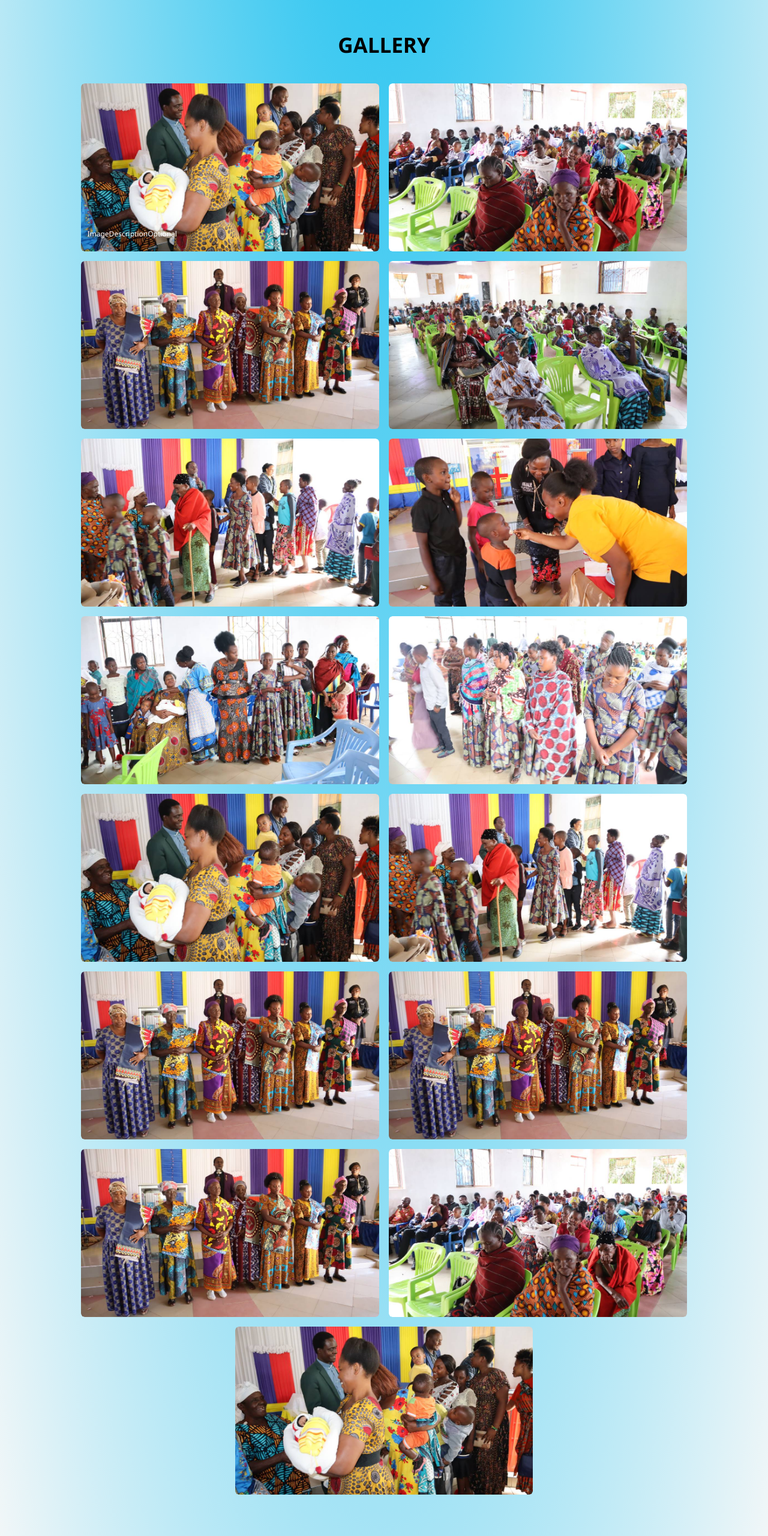
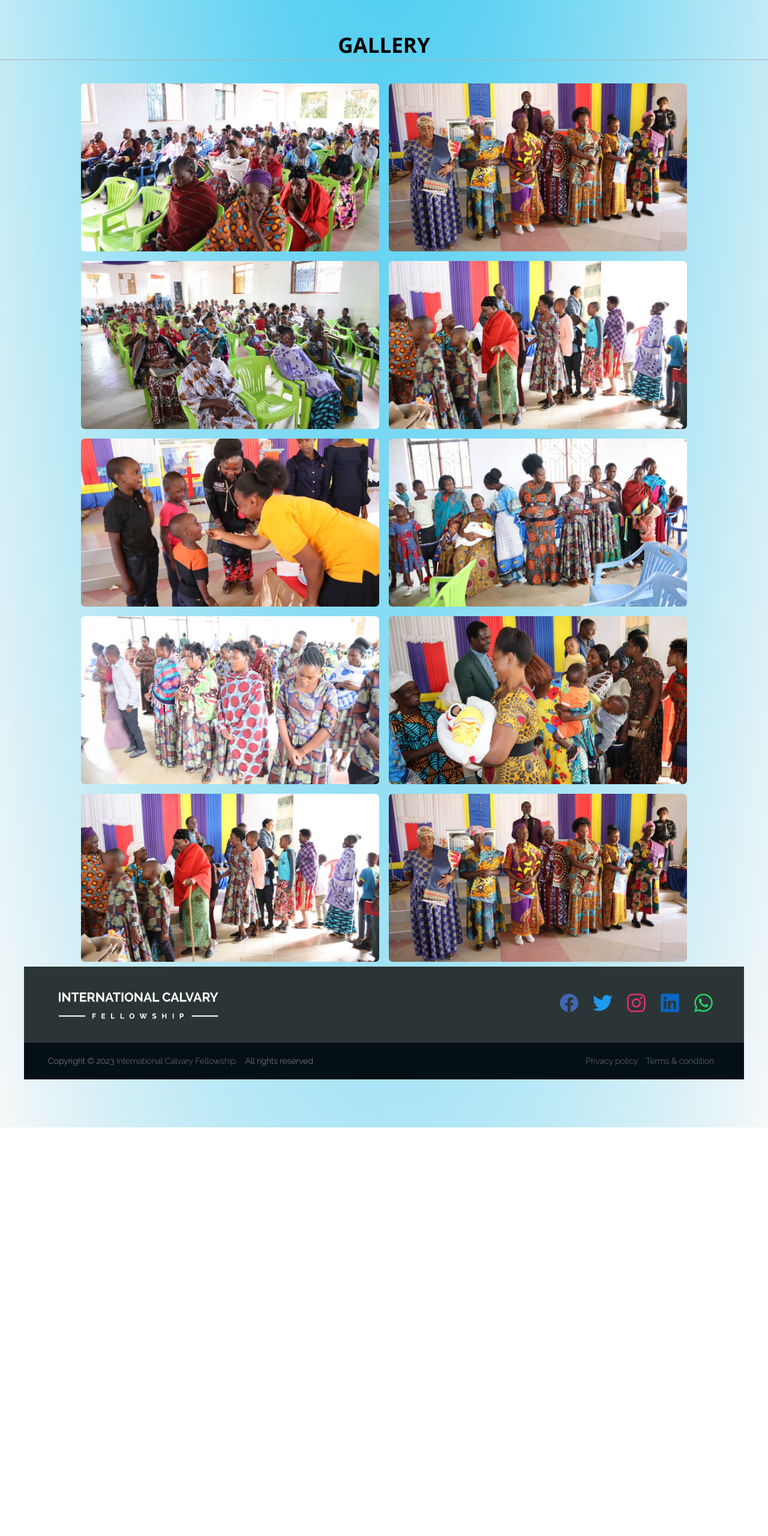
Before and after one commit to Chacha-A-Chacha/ic_f_deploy_ed, a plain HTML site: page index.html in a window 1280 px wide. Shown: the part 5380-7940 px from the top of the page at 60% size. After the commit the page ends 7259 px from the top, so only its background shows below. Drawn offline with nearby package versions, Linux system fonts and the light colour scheme.

Commit message:
Update index.html

```diff
--- a/index.html
+++ b/index.html
@@ -371,10 +371,7 @@
 
             </div>
             <div class="images container flex">
-                <div class="image-box" data-name="spiderman">
-                    <img src="./img/gallery001.jpg" alt="">
-                    <h6>imageDescriptionOptional</h6>
-                </div>
+
                 <div class="image-box" data-name="joker">
                     <img src="./img/gallery002.jpg" alt="">
                     <h6></h6>
@@ -415,23 +412,6 @@
                     <img src="./img/gallery003.jpg" alt="">
                     <h6></h6>
                 </div>
-                <div class="image-box" data-name="holiday">
-                    <img src="./img/gallery003.jpg" alt="">
-                    <h6></h6>
-                </div>
-                <div class="image-box" data-name="holiday">
-                    <img src="./img/gallery003.jpg" alt="">
-                    <h6></h6>
-                </div>
-                <div class="image-box" data-name="holiday">
-                    <img src="./img/gallery002.jpg" alt="">
-                    <h6></h6>
-                </div>
-                <div class="image-box" data-name="ironman">
-                    <img src="./img/gallery001.jpg" alt="">
-                    <h6></h6>
-                </div>
-            </div>
         </div>
 
 
```
